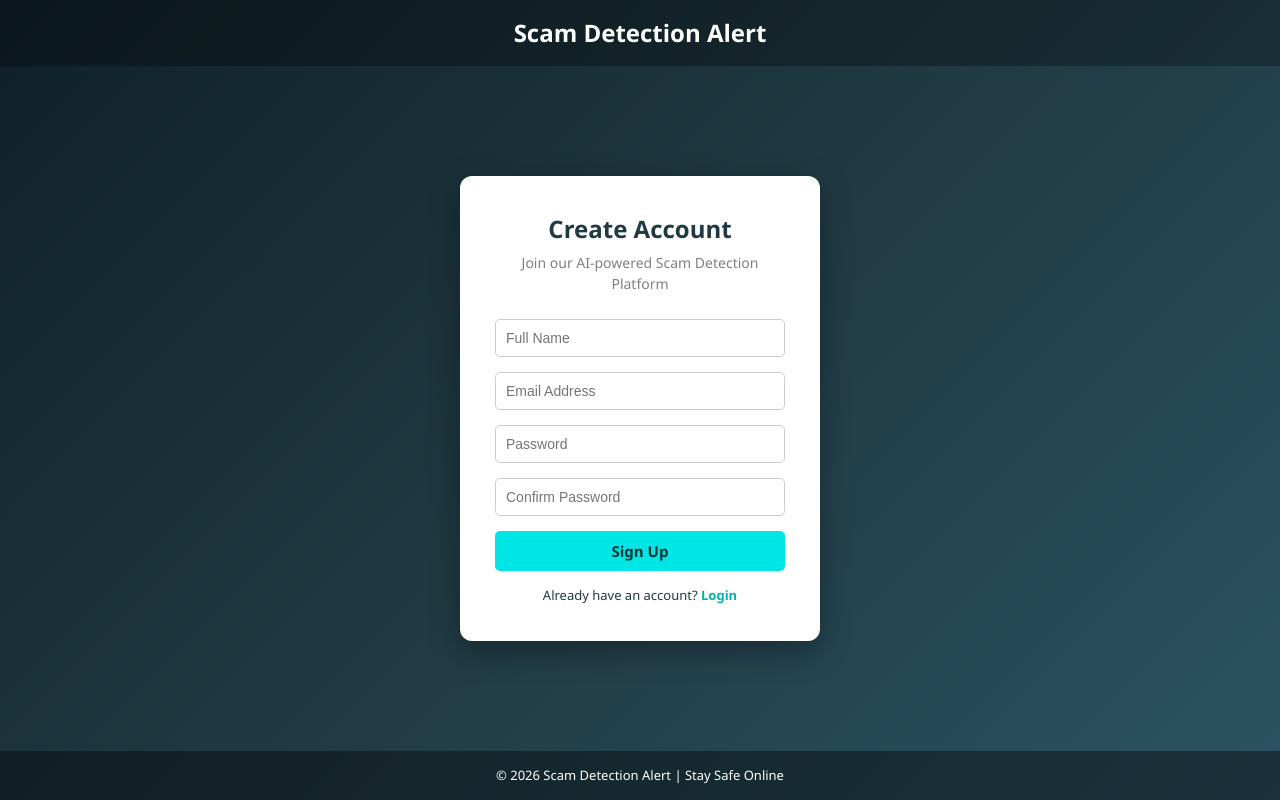
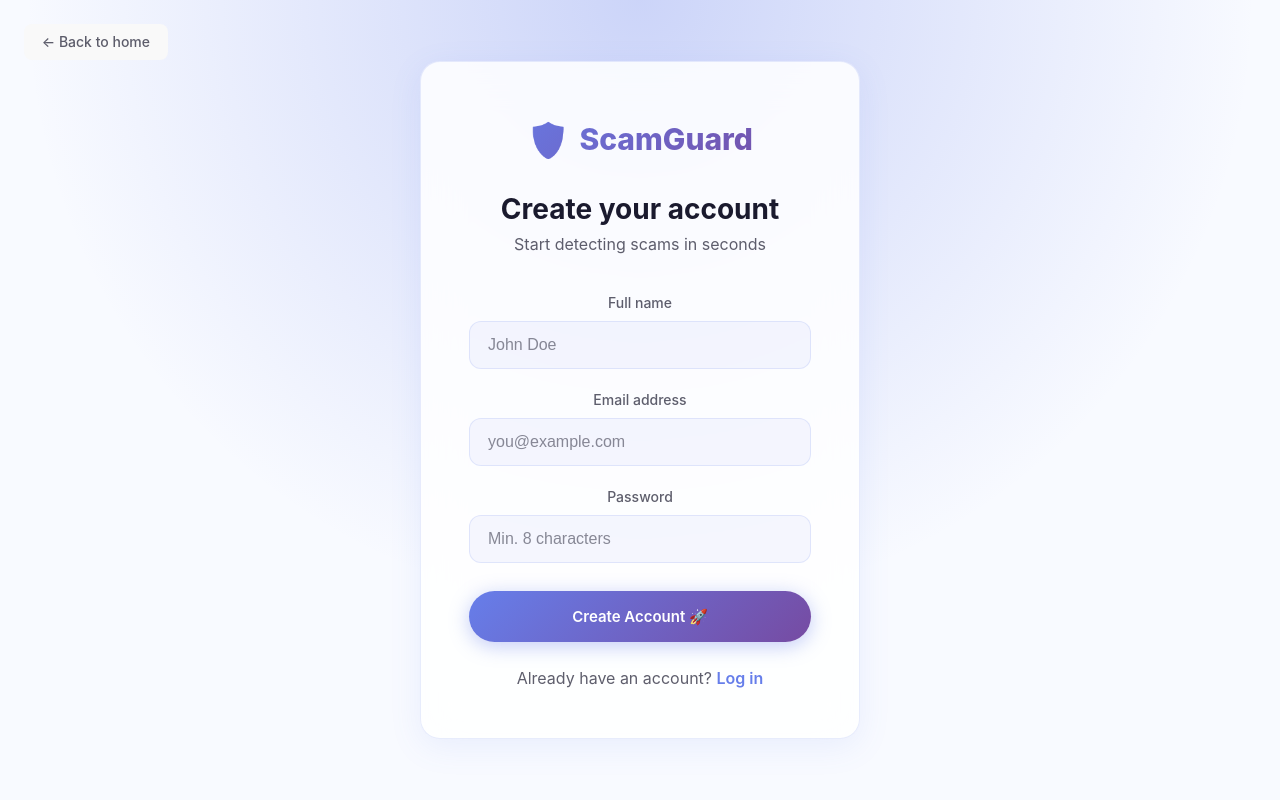
Before and after one commit to PALAK2305/phishing-scam-detection-ai, a React (Vite) app in the folder Frontend/: page /signup in a window 1280 px wide. Built offline with nearby package versions, Linux system fonts and the light colour scheme.

Commit message:
Finalized Full-Stack Logic: Dashboard, Auth (Login/Signup), and ScamGuard Integration

```diff
--- a/Frontend/src/Pages/Home.jsx
+++ b/Frontend/src/Pages/Home.jsx
@@ -1,65 +1,29 @@
 import React from 'react';
+import { useNavigate } from 'react-router-dom';
 import './app.css';
-const Landing = ({ onNavigate }) => {
+
+const Home = () => {
+  const navigate = useNavigate();
+
   return (
     <div className="landing-page">
       <nav className="landing-nav">
-        <div className="logo">
-          <span className="logo-icon">🛡️</span>
-          ScamGuard
-        </div>
+        <div className="logo"><span className="logo-icon">🛡️</span> ScamGuard</div>
         <div className="nav-buttons">
-          <button className="btn btn-outline" onClick={() => onNavigate('login')}>
-            Log In
-          </button>
-          <button className="btn btn-primary" onClick={() => onNavigate('signup')}>
-            Sign Up Free
-          </button>
+          <button className="btn btn-outline" onClick={() => navigate('/login')}>Log In</button>
+          <button className="btn btn-primary" onClick={() => navigate('/signup')}>Sign Up Free</button>
         </div>
       </nav>
 
       <section className="hero-section">
-        <div className="hero-badge">
-          🔥 <span>Trusted by 10,000+ users</span> — Stay safe online
-        </div>
-        <h1 className="hero-title">
-          Detect Scams <span className="gradient-text">Instantly</span> with AI
-        </h1>
-        <p className="hero-subtitle">
-          Paste any suspicious SMS, email, or message and get instant analysis.
-          Our AI-powered tool identifies phishing attempts, fraud, and scams in seconds.
-        </p>
+        <h1 className="hero-title">Detect Scams <span className="gradient-text">Instantly</span></h1>
+        <p className="hero-subtitle">Paste any suspicious message and get instant AI analysis.</p>
         <div className="hero-cta">
-          <button className="btn btn-primary" onClick={() => onNavigate('signup')}>
-            🚀 Get Started Free
-          </button>
-          <button className="btn btn-outline" onClick={() => onNavigate('login')}>
-            Already have an account?
-          </button>
-        </div>
-      </section>
-
-      <section className="features-section">
-        <div className="features-grid">
-          <div className="feature-card">
-            <div className="feature-icon purple">⚡</div>
-            <h3>Instant Analysis</h3>
-            <p>Get results in seconds. Our AI scans your message and identifies potential threats immediately.</p>
-          </div>
-          <div className="feature-card">
-            <div className="feature-icon blue">🔒</div>
-            <h3>100% Private</h3>
-            <p>Your messages are encrypted and never stored. We prioritize your privacy above everything else.</p>
-          </div>
-          <div className="feature-card">
-            <div className="feature-icon pink">📊</div>
-            <h3>Detailed Reports</h3>
-            <p>Understand why a message is flagged with detailed explanations and risk indicators.</p>
-          </div>
+          <button className="btn btn-primary" onClick={() => navigate('/signup')}>🚀 Get Started</button>
         </div>
       </section>
     </div>
   );
 };
 
-export default Landing;
+export default Home;
--- a/Frontend/src/Pages/Login.jsx
+++ b/Frontend/src/Pages/Login.jsx
@@ -1,20 +1,40 @@
 import React, { useState } from 'react';
-import './app.css';
-const Login = ({ onNavigate, onLogin }) => {
+import { useNavigate, Link } from 'react-router-dom';
+import "./app.css";
+
+const Login = ({ setUser }) => {
   const [email, setEmail] = useState('');
   const [password, setPassword] = useState('');
+  const navigate = useNavigate();
 
-  const handleSubmit = (e) => {
-    e.preventDefault();
-    // Mock login - in real app would validate with backend
-    if (email && password) {
-      onLogin({ email, name: email.split('@')[0] });
+ const handleSubmit = async (e) => {
+  e.preventDefault();
+
+  try {
+    const response = await fetch('http://localhost:5000/api/auth/login', {
+      method: 'POST',
+      headers: { 'Content-Type': 'application/json' },
+      body: JSON.stringify({ email, password }),
+    });
+
+    const data = await response.json();
+
+    if (response.ok) {
+      // Use the name returned from the backend if available
+      if (setUser) setUser({ email, name: data.name || email.split('@')[0] });
+      navigate('/dashboard');
+    } else {
+      alert(data.message || "Login failed");
     }
-  };
+  } catch (error) {
+    console.error("Login error:", error);
+    alert("Could not connect to server");
+  }
+};
 
   return (
     <div className="auth-page">
-      <button className="back-link" onClick={() => onNavigate('landing')}>
+      <button className="back-link" onClick={() => navigate('/')}>
         ← Back to home
       </button>
 
@@ -60,9 +80,7 @@ const Login = ({ onNavigate, onLogin }) => {
 
         <div className="auth-footer">
           Don't have an account?{' '}
-          <a href="#" onClick={(e) => { e.preventDefault(); onNavigate('signup'); }}>
-            Sign up free
-          </a>
+          <Link to="/signup">Sign up free</Link>
         </div>
       </div>
     </div>
--- a/Frontend/src/Pages/Signup.jsx
+++ b/Frontend/src/Pages/Signup.jsx
@@ -1,147 +1,105 @@
-import React from "react";
+import React, { useState } from 'react';
+import { useNavigate, Link } from 'react-router-dom';
 import './app.css';
 
-export default function App() {
-  const handleSignup = (e) => {
-    e.preventDefault();
-    alert("Account Created Successfully 🚀 Redirecting to Login");
-  };
+const Signup = ({ setUser }) => {
+  const [name, setName] = useState('');
+  const [email, setEmail] = useState('');
+  const [password, setPassword] = useState('');
+  const navigate = useNavigate();
+
+const handleSubmit = async (e) => {
+  e.preventDefault();
+
+  try {
+    const response = await fetch('http://localhost:5000/api/auth/register', {
+      method: 'POST',
+      headers: { 'Content-Type': 'application/json' },
+      body: JSON.stringify({ name, email, password }),
+    });
+
+    const data = await response.json();
+
+    if (response.ok) {
+      if (setUser) setUser({ email, name });
+      navigate('/dashboard');
+    } else {
+      alert(data.message || "Registration failed");
+    }
+  } catch (error) {
+    console.error("Signup error:", error);
+    alert("Could not connect to server");
+  }
+};
 
   return (
-    <div style={styles.container}>
-      {/* Navbar */}
-      <div style={styles.navbar}>
-        <h2 style={styles.logo}>Scam Detection Alert</h2>
-      </div>
+    <div className="auth-page">
+      {/* Changed onNavigate to navigate('/') */}
+      <button className="back-link" onClick={() => navigate('/')}>
+        ← Back to home
+      </button>
 
-      {/* Signup Card */}
-      <div style={styles.signupWrapper}>
-        <div style={styles.card}>
-          <h2 style={styles.title}>Create Account</h2>
-          <p style={styles.subtitle}>
-            Join our AI-powered Scam Detection Platform
-          </p>
+      <div className="auth-card">
+        <div className="auth-header">
+          <div className="logo">
+            <span className="logo-icon">🛡️</span>
+            ScamGuard
+          </div>
+          <h1>Create your account</h1>
+          <p>Start detecting scams in seconds</p>
+        </div>
 
-          <form onSubmit={handleSignup}>
+        <form onSubmit={handleSubmit}>
+          <div className="form-group">
+            <label>Full name</label>
             <input
               type="text"
-              placeholder="Full Name"
+              className="form-input"
+              placeholder="John Doe"
+              value={name}
+              onChange={(e) => setName(e.target.value)}
               required
-              style={styles.input}
             />
+          </div>
 
+          <div className="form-group">
+            <label>Email address</label>
             <input
               type="email"
-              placeholder="Email Address"
+              className="form-input"
+              placeholder="you@example.com"
+              value={email}
+              onChange={(e) => setEmail(e.target.value)}
               required
-              style={styles.input}
             />
+          </div>
 
+          <div className="form-group">
+            <label>Password</label>
             <input
               type="password"
-              placeholder="Password"
+              className="form-input"
+              placeholder="Min. 8 characters"
+              value={password}
+              onChange={(e) => setPassword(e.target.value)}
+              minLength={8}
               required
-              style={styles.input}
             />
+          </div>
 
-            <input
-              type="password"
-              placeholder="Confirm Password"
-              required
-              style={styles.input}
-            />
+          <button type="submit" className="btn btn-primary">
+            Create Account 🚀
+          </button>
+        </form>
 
-            <button type="submit" style={styles.signupBtn}>
-              Sign Up
-            </button>
-          </form>
-
-          <p style={styles.footerText}>
-            Already have an account?{" "}
-            <span style={styles.link}>Login</span>
-          </p>
+        <div className="auth-footer">
+          Already have an account?{' '}
+          {/* Replaced <a> tag with <Link> for better performance */}
+          <Link to="/login">Log in</Link>
         </div>
-      </div>
-
-      {/* Footer */}
-      <div style={styles.footer}>
-        © 2026 Scam Detection Alert | Stay Safe Online
       </div>
     </div>
   );
-}
+};
 
-const styles = {
-  container: {
-    minHeight: "100vh",
-    fontFamily: "Segoe UI, sans-serif",
-    background: "linear-gradient(135deg, #0f2027, #203a43, #2c5364)",
-    color: "white",
-    display: "flex",
-    flexDirection: "column"
-  },
-  navbar: {
-    padding: "15px 30px",
-    background: "rgba(0,0,0,0.3)"
-  },
-  logo: {
-    margin: 0
-  },
-  signupWrapper: {
-    flex: 1,
-    display: "flex",
-    justifyContent: "center",
-    alignItems: "center"
-  },
-  card: {
-    background: "#ffffff",
-    color: "#203a43",
-    padding: "35px",
-    width: "360px",
-    borderRadius: "12px",
-    textAlign: "center",
-    boxShadow: "0 10px 30px rgba(0,0,0,0.35)"
-  },
-  title: {
-    marginBottom: "5px"
-  },
-  subtitle: {
-    fontSize: "14px",
-    color: "gray",
-    marginBottom: "25px"
-  },
-  input: {
-    width: "100%",
-    padding: "10px",
-    marginBottom: "15px",
-    borderRadius: "5px",
-    border: "1px solid #ccc",
-    fontSize: "14px"
-  },
-  signupBtn: {
-    width: "100%",
-    padding: "10px",
-    background: "#00e6e6",
-    color: "#003333",
-    border: "none",
-    borderRadius: "5px",
-    cursor: "pointer",
-    fontSize: "15px",
-    fontWeight: "bold"
-  },
-  footerText: {
-    marginTop: "15px",
-    fontSize: "13px"
-  },
-  link: {
-    color: "#00b3b3",
-    fontWeight: "bold",
-    cursor: "pointer"
-  },
-  footer: {
-    textAlign: "center",
-    padding: "15px",
-    fontSize: "13px",
-    background: "rgba(0,0,0,0.4)"
-  }
-};
+export default Signup;
--- a/Frontend/src/components/Account.jsx
+++ b/Frontend/src/components/Account.jsx
@@ -1,5 +1,5 @@
 import React from 'react';
-
+import "../Pages/app.css";
 const Account = ({ user, history, onLogout }) => {
   const safeCount = history.filter(h => h.status === 'safe').length;
   const scamCount = history.filter(h => h.status === 'scam').length;
--- a/Frontend/src/components/History.jsx
+++ b/Frontend/src/components/History.jsx
@@ -1,8 +1,24 @@
 import React from 'react';
+import { useNavigate } from 'react-router-dom';
+import "../Pages/app.css";
 
-const History = ({ history }) => {
+const History = ({ history = [] }) => {
+  const navigate = useNavigate();
+
   return (
-    <div>
+    <div className="dashboard-layout">
+      {/* Sidebar Navigation */}
+      <aside className="sidebar">
+        <div className="logo">🛡️ ScamGuard</div>
+        <nav className="sidebar-nav">
+          <button className="nav-item" onClick={() => navigate('/dashboard')}>🔍 Analyzer</button>
+          <button className="nav-item active" onClick={() => navigate('/history')}>📜 History</button>
+          <button className="nav-item" onClick={() => navigate('/account')}>👤 Account</button>
+          <button className="nav-item logout" onClick={() => navigate('/')}>🚪 Logout</button>
+        </nav>
+      </aside>
+
+      <main className="analyzer-container">
         <div className="page-header">
           <h1>Analysis History</h1>
           <p>View all your previously analyzed messages</p>
@@ -13,6 +29,9 @@ const History = ({ history }) => {
             <div className="empty-state-icon">📋</div>
             <h3>No history yet</h3>
             <p>Messages you analyze will appear here</p>
+            <button className="btn btn-primary" onClick={() => navigate('/dashboard')}>
+              Analyze a Message
+            </button>
           </div>
         ) : (
           <div className="history-list">
@@ -30,15 +49,14 @@ const History = ({ history }) => {
                 <div className="history-meta">
                   <span className="date">{item.date}</span>
                   <span className={`badge ${item.status}`}>
-                  {item.status === 'safe' && 'Safe'}
-                  {item.status === 'scam' && 'Scam'}
-                  {item.status === 'warning' && 'Warning'}
+                    {item.status.toUpperCase()}
                   </span>
                 </div>
               </div>
             ))}
           </div>
         )}
+      </main>
     </div>
   );
 };
```
Also changed, not shown: Frontend/src/components/ScamGuard.jsx (added, +55 -0 lines). Lines whose indentation alone changed are shown as unchanged.
